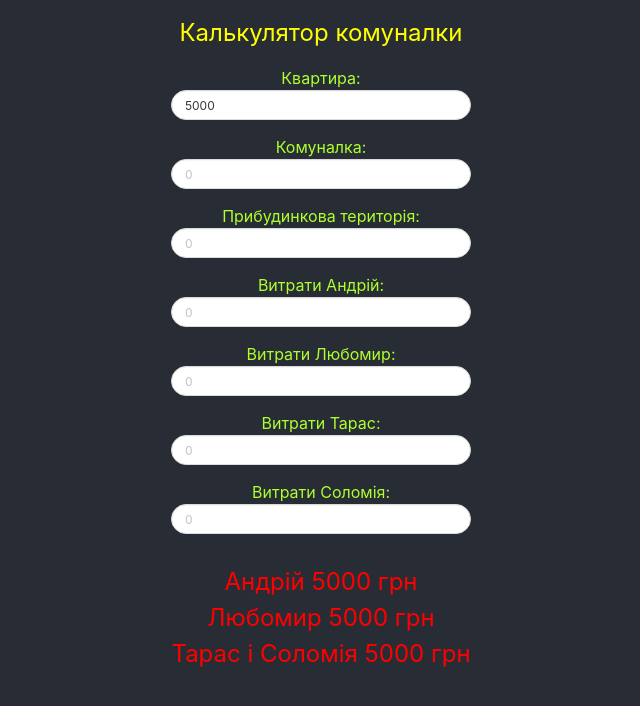
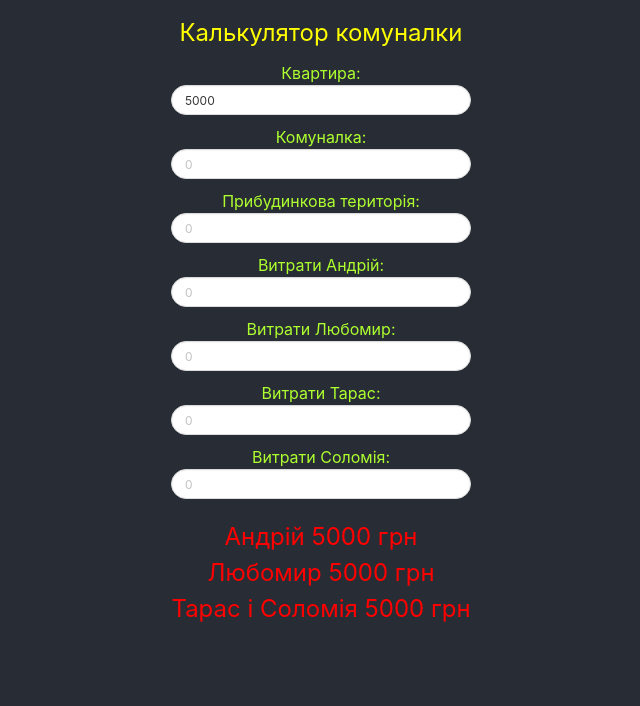
Before and after one commit to andrijdudar/calc-utility-bill, a React (Create React App) app: page / in a window 1280 px wide. Shown: the top 706 px of the page, without its empty margins (319-959 px from the left). Built offline with nearby package versions, Linux system fonts and the light colour scheme.

Commit message:
Solution

```diff
--- a/src/App.css
+++ b/src/App.css
@@ -31,7 +31,7 @@
 
 
 label {
-  margin-top: 15px;
+  margin-top: 10px;
 }
 
 .container {
@@ -51,7 +51,7 @@ h2 {
 }
 
 .result {
-  margin-top: 30px;
+  margin-top: 20px;
   color: red;
   font-size: 1.5rem;
 }
```
